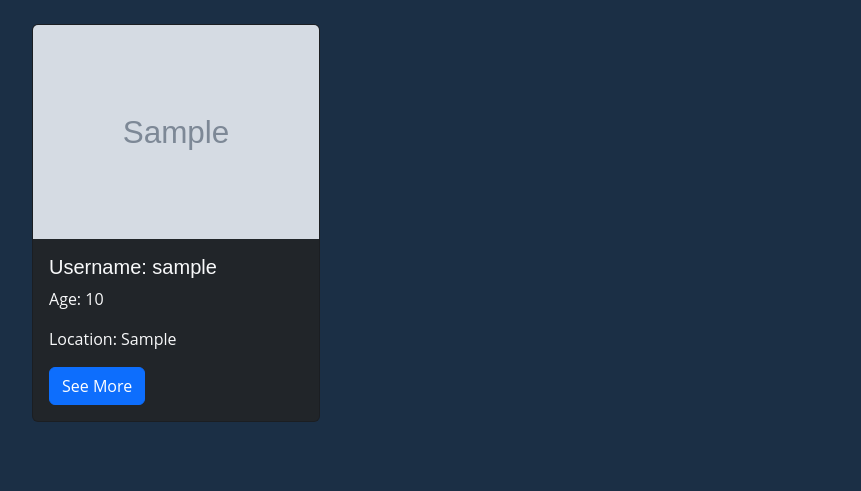
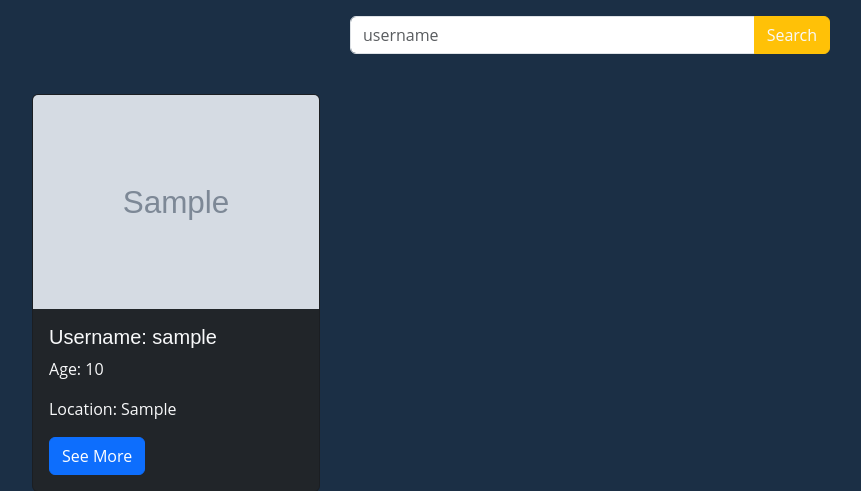
Before and after one commit to nancymwende/iConnect, a Django app: page /home/ in a window 1280 px wide. Shown: the part 101-592 px from the top of the page, without its empty margins (50-911 px from the left). Run offline with Django 4.2, Linux system fonts and the light colour scheme; a user stored in the database is signed in; tables that the repository leaves empty hold one stand-in row (values such as "Sample post"); grey boxes marked "Sample" are stand-in pictures; some libraries are stand-ins or nearby versions.

Commit message:
feat: add search users functionality

```diff
--- a/connect/templates/home.html
+++ b/connect/templates/home.html
@@ -10,6 +10,17 @@
 
 {% block content %}
 <div class="container">
+
+    <div>
+        <form action="" method="post" style="max-width: 30rem; margin: auto;">
+            {% csrf_token %}
+            <div class="input-group my-3">
+                <input type="text" name="username" class="form-control shadow-none" placeholder="username" required>
+                <button class="btn btn-warning text-light shadow-none" type="submit" id="search-button">Search</button>
+            </div>
+        </form>
+    </div>
+
     <div class="row">
         {% if all_profiles %}
         {% for profile in all_profiles %}
@@ -27,8 +38,10 @@
             </div>
         </div>
         {% endfor %}
+        {% else %}
+        <h3 class="text-center text-light">No posts at the moment</h3>
+        {% endif %}
     </div>
 </div>
 </div>
-{% endif %}
 {% endblock content %}
--- a/connect/views.py
+++ b/connect/views.py
@@ -32,8 +32,22 @@ def index(request):
 @login_required(login_url='login')
 def home(request):
     all_profiles = Profile.objects.all()
-    all_profiles = all_profiles[::-1]
-    return render(request, 'home.html', locals())
+
+    if request.method == "POST":
+        query = request.POST.get('username')
+        results = Profile.objects.filter(user__username=query)
+
+        context = {
+            'all_profiles': results,
+        }
+
+        return render(request, 'home.html', context)
+
+    context = {
+            'all_profiles': all_profiles,
+        }
+
+    return render(request, 'home.html', context)
 
 
 def user_profile(request, username):
```
Also changed, not shown: connect/templates/userprofile.html (+7 -1 lines).
